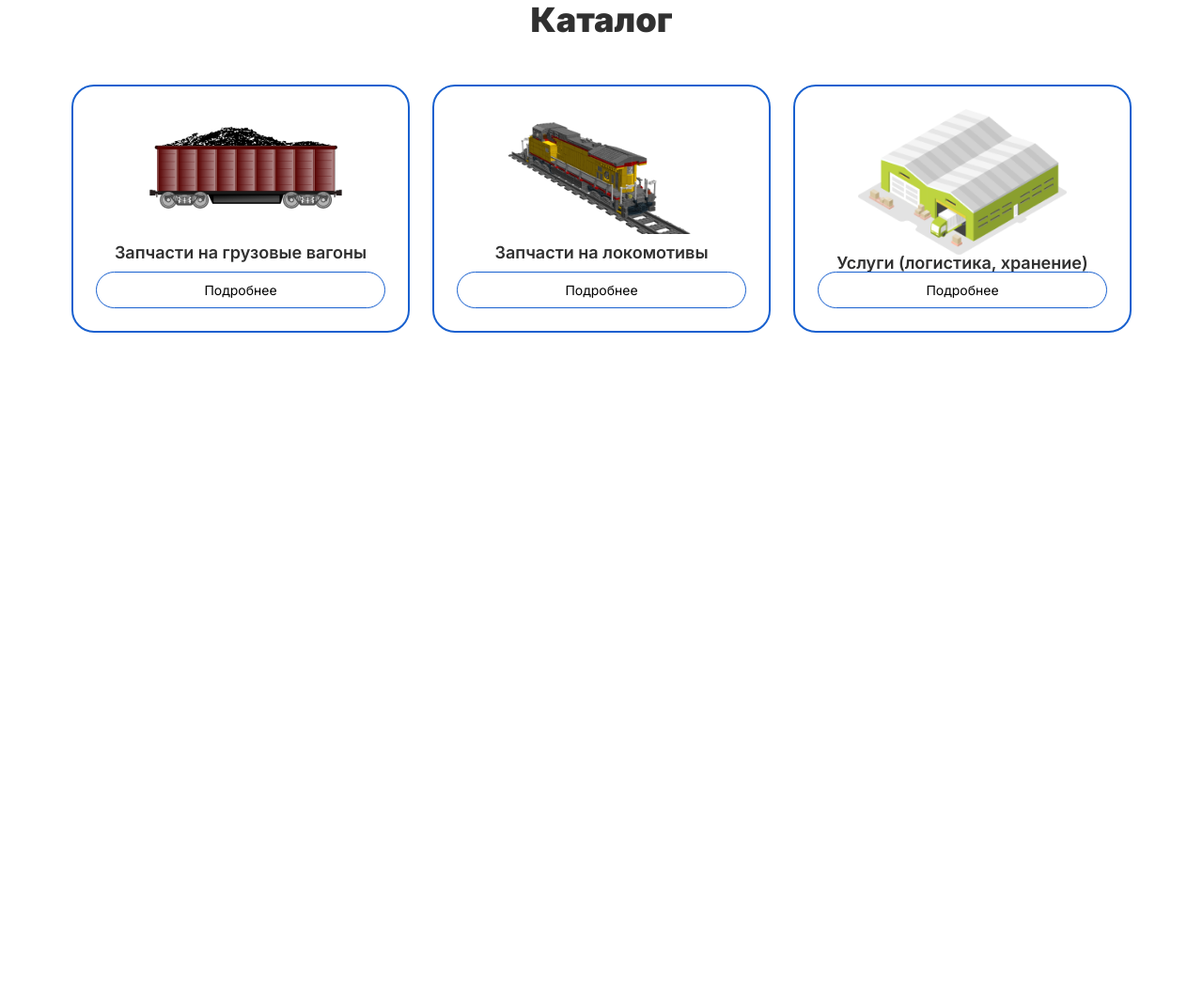
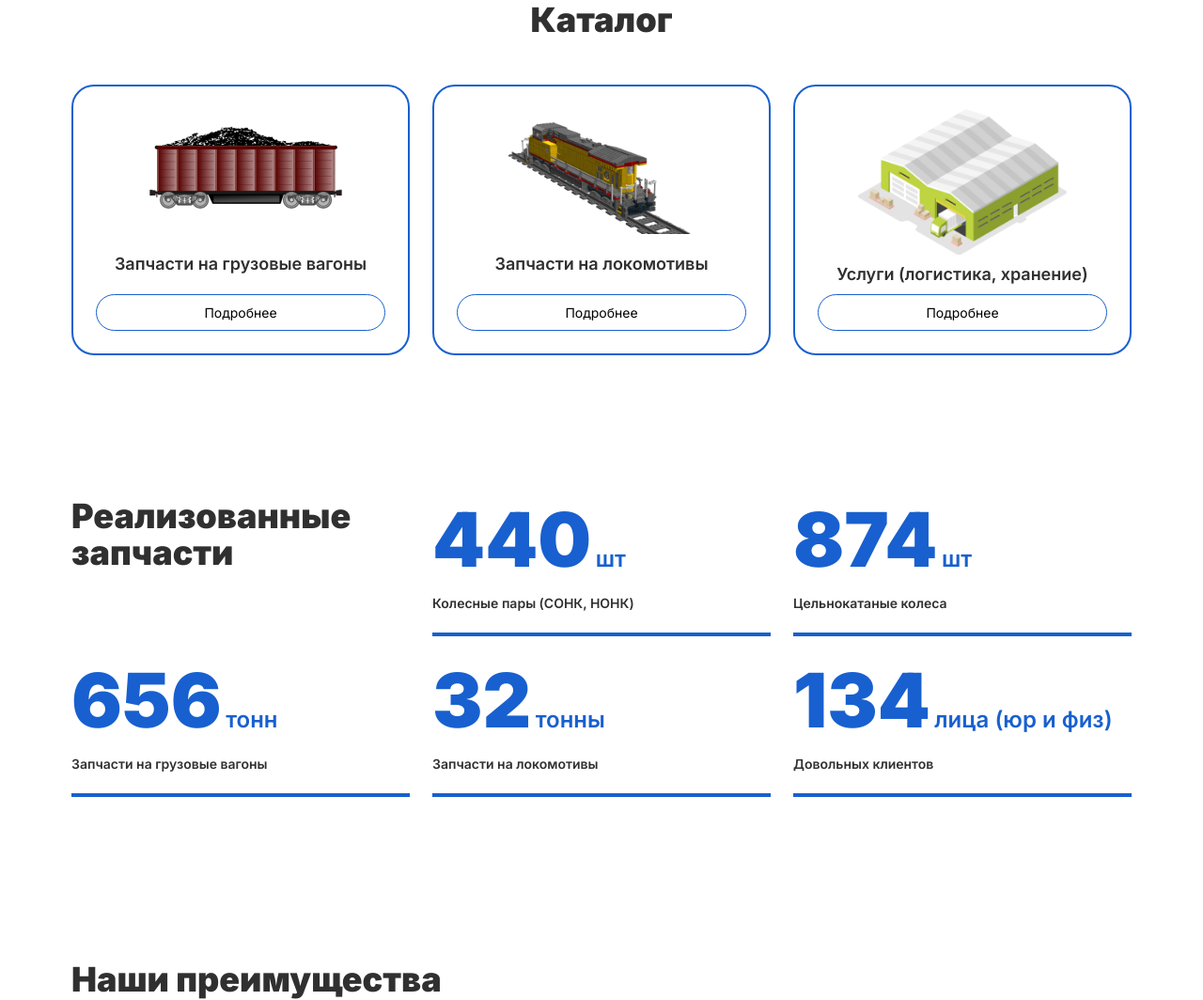
Before and after one commit to eckeriaue/kps, a PHP site: page / in a window 1280 px wide. Shown: the part 2041-3105 px from the top of the page at 94% size. Before the commit the page ends 2395 px from the top, so only its background shows below. Run offline with PHP 8.4, Linux system fonts and the light colour scheme.

Commit message:
add new layout

```diff
--- a/assets/css/index.css
+++ b/assets/css/index.css
@@ -631,20 +631,24 @@ video {
   margin-top: 64px;
 }
 
+.-mt-\[56px\]{
+  margin-top: -56px;
+}
+
 .mb-\[37px\]{
   margin-bottom: 37px;
 }
 
-.mt-48{
-  margin-top: 72px;
+.mb-24{
+  margin-bottom: 48px;
 }
 
-.-mt-\[56px\]{
-  margin-top: -56px;
+.mt-\[152px\]{
+  margin-top: 152px;
 }
 
-.mb-24{
-  margin-bottom: 48px;
+.mt-\[175px\]{
+  margin-top: 175px;
 }
 
 .block{
@@ -732,6 +736,10 @@ video {
   grid-template-columns: repeat(3, minmax(0, 1fr));
 }
 
+.grid-rows-2{
+  grid-template-rows: repeat(2, minmax(0, 1fr));
+}
+
 .flex-col{
   flex-direction: column;
 }
@@ -754,6 +762,10 @@ video {
 
 .justify-between{
   justify-content: space-between;
+}
+
+.gap-8{
+  gap: 24px;
 }
 
 .gap-x-3{
@@ -794,6 +806,10 @@ video {
   row-gap: 28px;
 }
 
+.gap-y-3{
+  row-gap: 12px;
+}
+
 .truncate{
   overflow: hidden;
   text-overflow: ellipsis;
@@ -829,6 +845,18 @@ video {
   border-width: 2px;
 }
 
+.border-b{
+  border-bottom-width: 1px;
+}
+
+.border-b-2{
+  border-bottom-width: 2px;
+}
+
+.border-b-4{
+  border-bottom-width: 4px;
+}
+
 .border-\[color\:var\(--blue-2\)\]{
   border-color: var(--blue-2);
 }
@@ -849,14 +877,6 @@ video {
 .bg-white{
   --tw-bg-opacity: 1;
   background-color: rgb(255 255 255 / var(--tw-bg-opacity));
-}
-
-.bg-\[length\:350px\]{
-  background-size: 350px;
-}
-
-.bg-\[center_top_1rem\]{
-  background-position: center top 1rem;
 }
 
 .bg-no-repeat{
@@ -885,24 +905,20 @@ video {
   padding-top: 96px;
 }
 
-.pb-24{
-  padding-bottom: 48px;
+.pb-\[calc\(48px\+56px\)\]{
+  padding-bottom: calc(48px + 56px);
+}
+
+.pb-\[240px\]{
+  padding-bottom: 240px;
 }
 
 .pt-48{
   padding-top: 72px;
 }
 
-.pb-32{
-  padding-bottom: 56px;
-}
-
-.pb-\[240px\]{
-  padding-bottom: 240px;
-}
-
-.pb-\[calc\(48px\+56px\)\]{
-  padding-bottom: calc(48px + 56px);
+.pb-8{
+  padding-bottom: 24px;
 }
 
 .text-center{
@@ -933,6 +949,14 @@ video {
 
 .text-\[18px\]{
   font-size: 18px;
+}
+
+.text-\[80px\]{
+  font-size: 80px;
+}
+
+.text-\[24px\]{
+  font-size: 24px;
 }
 
 .font-semibold{
@@ -1155,15 +1179,3 @@ video {
   --tw-scale-y: .95;
   transform: translate(var(--tw-translate-x), var(--tw-translate-y)) rotate(var(--tw-rotate)) skewX(var(--tw-skew-x)) skewY(var(--tw-skew-y)) scaleX(var(--tw-scale-x)) scaleY(var(--tw-scale-y));
 }
-
-.group:hover .group-hover\:scale-95{
-  --tw-scale-x: .95;
-  --tw-scale-y: .95;
-  transform: translate(var(--tw-translate-x), var(--tw-translate-y)) rotate(var(--tw-rotate)) skewX(var(--tw-skew-x)) skewY(var(--tw-skew-y)) scaleX(var(--tw-scale-x)) scaleY(var(--tw-scale-y));
-}
-
-.group:hover .group-hover\:scale-105{
-  --tw-scale-x: 1.05;
-  --tw-scale-y: 1.05;
-  transform: translate(var(--tw-translate-x), var(--tw-translate-y)) rotate(var(--tw-rotate)) skewX(var(--tw-skew-x)) skewY(var(--tw-skew-y)) scaleX(var(--tw-scale-x)) scaleY(var(--tw-scale-y));
-}
--- a/index.php
+++ b/index.php
@@ -228,7 +228,7 @@
 
           for ($i = 0; $i < count($catalog_layout); $i++) : ?>
 
-            <div class="border-2 border-[color:var(--blue-2)] flex flex-col justify-between rounded-[24px] p-8">
+            <div class="border-2 border-[color:var(--blue-2)] flex flex-col justify-between gap-y-3 rounded-[24px] p-8">
 
               <div class="w-[222px] mx-auto">
                 <img class="w-full" src="<?= $catalog_layout[$i]['img'] ?>" alt="<?= $catalog_layout[$i]['img'] ?>">
@@ -247,6 +247,51 @@
     </section>
 
 
+
+    <section class="mt-[152px]">
+      <div class="container">
+        <div class="grid grid-cols-3 grid-rows-2 gap-8">
+          <h3 class="heading"> Реализованные запчасти </h3>
+
+            <?php
+            $realized_metall = [
+              ['how' => '440', 'wht' => 'шт', 'subtitle' => 'Колесные пары (СОНК, НОНК)'],
+              ['how' => '874', 'wht' => 'шт', 'subtitle' => 'Цельнокатаные колеса'],
+              ['how' => '656', 'wht' => 'тонн', 'subtitle' => 'Запчасти на грузовые вагоны'],
+              ['how' => '32', 'wht' => 'тонны', 'subtitle' => 'Запчасти на локомотивы'],
+              ['how' => '134', 'wht' => 'лица (юр и физ)', 'subtitle' => 'Довольных клиентов'],
+            ];
+            for ($i = 0; $i < count($realized_metall); $i++) :
+            ?>
+            <div class="pb-8 border-b-4 border-[color:var(--blue-2)]">
+
+              <div class="text-[color:var(--blue-2)]">
+                <span class="text-[80px] font-black leading-[110%]"><?= $realized_metall[$i]['how'] ?></span>
+                <span class="font-semibold text-[24px] leading-[110%]"><?= $realized_metall[$i]['wht'] ?></span>
+              </div>
+
+              <p class="font-semibold text-[14px] leading-[110%] text-[color:var(--dark)] mt-4"> <?= $realized_metall[$i]['subtitle'] ?></p>
+
+
+            </div>
+            <?php endfor; ?>
+
+        </div>
+      </div>
+    </section>
+
+
+    <section class="mt-[175px]">
+      <div class="container">
+        <div>
+          <h3 class="heading">  Наши преимущества  </h3>
+          <ul>
+
+          </ul>
+        </div>
+      </div>
+    </section>
+
   </main>
 
 
```
